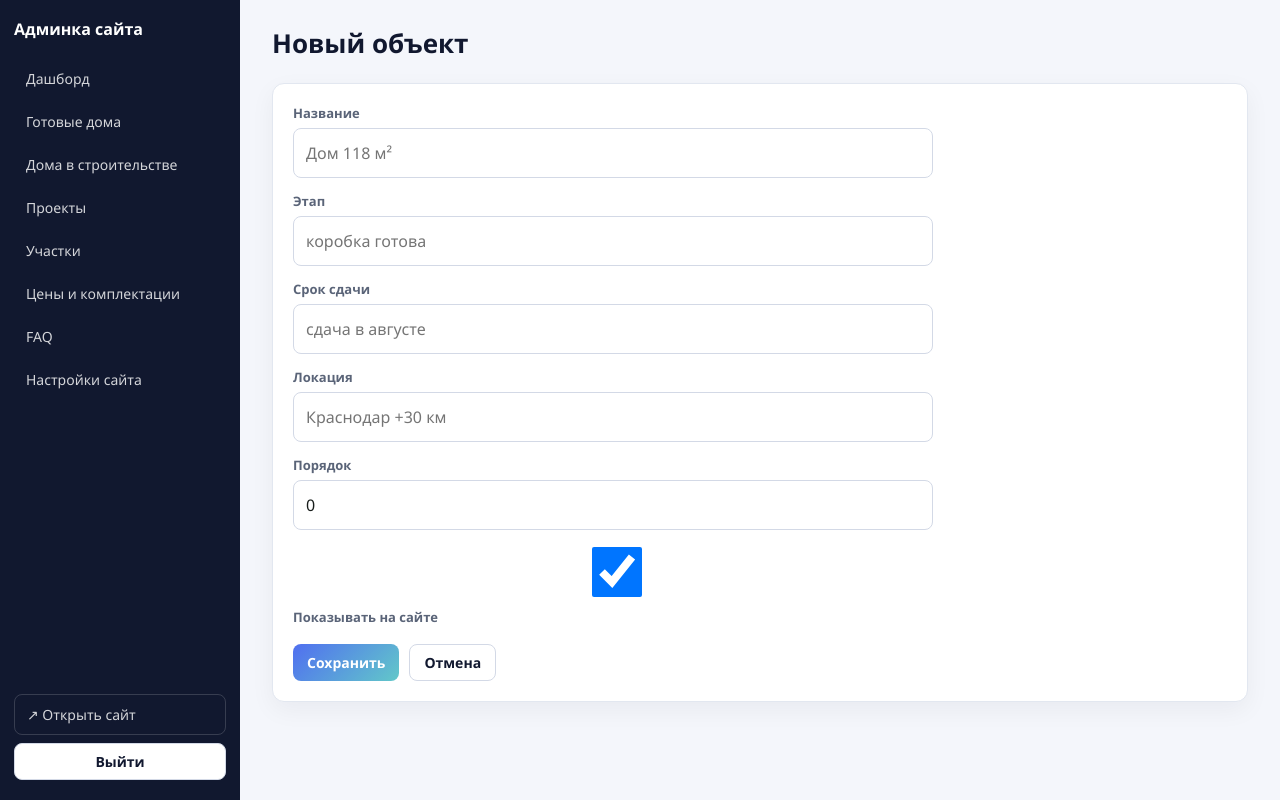
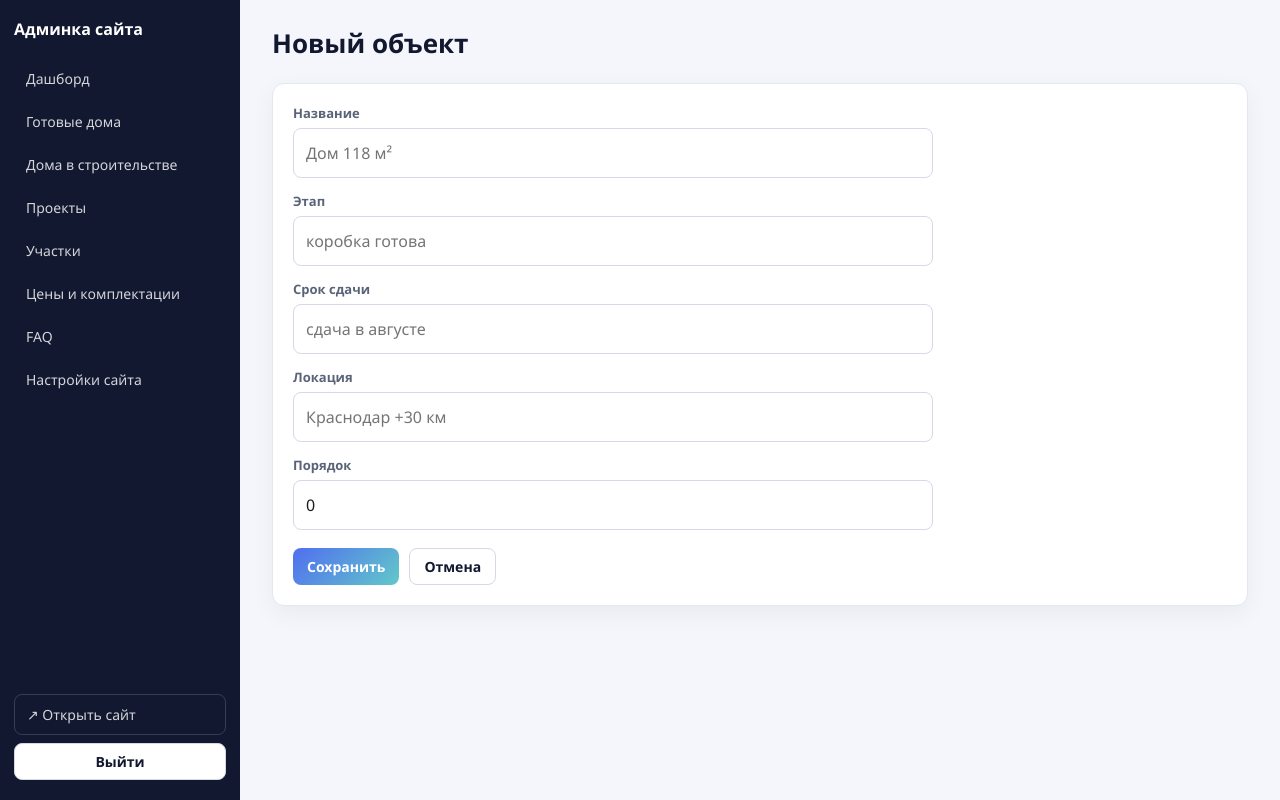
Before and after one commit to Osmanovvv/Stroitelstvo-Domov, a Next.js app: page /admin/building/new in a window 1280 px wide. Built offline with nearby package versions, Linux system fonts and the light colour scheme.

Commit message:
fix(admin): remove redundant isVisible checkbox from forms (use Hide/Show button)

```diff
--- a/app/admin/(panel)/building/BuildingForm.tsx
+++ b/app/admin/(panel)/building/BuildingForm.tsx
@@ -30,11 +30,6 @@ export default function BuildingForm({ action, item }: BuildingFormProps) {
         <label>Порядок</label>
         <input name="sortOrder" type="number" defaultValue={item?.sortOrder ?? 0} />
       </div>
-      <div className="admin-field">
-        <label>
-          <input name="isVisible" type="checkbox" defaultChecked={item?.isVisible ?? true} /> Показывать на сайте
-        </label>
-      </div>
       <div className="admin-form-actions">
         <button className="admin-btn primary" type="submit">Сохранить</button>
         <Link className="admin-btn" href="/admin/building">Отмена</Link>
--- a/app/admin/(panel)/building/actions.ts
+++ b/app/admin/(panel)/building/actions.ts
@@ -3,7 +3,7 @@
 import { redirect } from "next/navigation";
 import { revalidatePath } from "next/cache";
 import { prisma } from "@/app/lib/db";
-import { str, num, bool } from "@/app/lib/form";
+import { str, num } from "@/app/lib/form";
 
 function revalidate() {
   revalidatePath("/");
@@ -17,7 +17,6 @@ function readData(formData: FormData) {
     finish: str(formData, "finish"),
     location: str(formData, "location"),
     sortOrder: num(formData, "sortOrder"),
-    isVisible: bool(formData, "isVisible"),
   };
 }
 
--- a/app/admin/(panel)/homes/HomeForm.tsx
+++ b/app/admin/(panel)/homes/HomeForm.tsx
@@ -56,11 +56,6 @@ export default function HomeForm({ action, home }: HomeFormProps) {
         <label>Порядок</label>
         <input name="sortOrder" type="number" defaultValue={home?.sortOrder ?? 0} />
       </div>
-      <div className="admin-field">
-        <label>
-          <input name="isVisible" type="checkbox" defaultChecked={home?.isVisible ?? true} /> Показывать на сайте
-        </label>
-      </div>
       <div className="admin-form-actions">
         <button className="admin-btn primary" type="submit">Сохранить</button>
         <Link className="admin-btn" href="/admin/homes">Отмена</Link>
--- a/app/admin/(panel)/homes/actions.ts
+++ b/app/admin/(panel)/homes/actions.ts
@@ -3,7 +3,7 @@
 import { redirect } from "next/navigation";
 import { revalidatePath } from "next/cache";
 import { prisma } from "@/app/lib/db";
-import { str, num, bool } from "@/app/lib/form";
+import { str, num } from "@/app/lib/form";
 import { saveUploadedImage } from "@/app/lib/upload";
 
 function revalidate() {
@@ -27,7 +27,6 @@ async function readData(formData: FormData) {
     status: str(formData, "status"),
     image,
     sortOrder: num(formData, "sortOrder"),
-    isVisible: bool(formData, "isVisible"),
   };
 }
 
--- a/app/admin/(panel)/plots/PlotForm.tsx
+++ b/app/admin/(panel)/plots/PlotForm.tsx
@@ -30,11 +30,6 @@ export default function PlotForm({ action, plot }: PlotFormProps) {
         <label>Порядок</label>
         <input name="sortOrder" type="number" defaultValue={plot?.sortOrder ?? 0} />
       </div>
-      <div className="admin-field">
-        <label>
-          <input name="isVisible" type="checkbox" defaultChecked={plot?.isVisible ?? true} /> Показывать на сайте
-        </label>
-      </div>
       <div className="admin-form-actions">
         <button className="admin-btn primary" type="submit">Сохранить</button>
         <Link className="admin-btn" href="/admin/plots">Отмена</Link>
--- a/app/admin/(panel)/plots/actions.ts
+++ b/app/admin/(panel)/plots/actions.ts
@@ -3,7 +3,7 @@
 import { redirect } from "next/navigation";
 import { revalidatePath } from "next/cache";
 import { prisma } from "@/app/lib/db";
-import { str, num, bool } from "@/app/lib/form";
+import { str, num } from "@/app/lib/form";
 
 function revalidate() {
   revalidatePath("/");
@@ -17,7 +17,6 @@ function readData(formData: FormData) {
     utilities: str(formData, "utilities"),
     location: str(formData, "location"),
     sortOrder: num(formData, "sortOrder"),
-    isVisible: bool(formData, "isVisible"),
   };
 }
 
--- a/app/admin/(panel)/projects/ProjectForm.tsx
+++ b/app/admin/(panel)/projects/ProjectForm.tsx
@@ -52,11 +52,6 @@ export default function ProjectForm({ action, project }: ProjectFormProps) {
         <label>Порядок</label>
         <input name="sortOrder" type="number" defaultValue={project?.sortOrder ?? 0} />
       </div>
-      <div className="admin-field">
-        <label>
-          <input name="isVisible" type="checkbox" defaultChecked={project?.isVisible ?? true} /> Показывать на сайте
-        </label>
-      </div>
       <div className="admin-form-actions">
         <button className="admin-btn primary" type="submit">Сохранить</button>
         <Link className="admin-btn" href="/admin/projects">Отмена</Link>
--- a/app/admin/(panel)/projects/actions.ts
+++ b/app/admin/(panel)/projects/actions.ts
@@ -3,7 +3,7 @@
 import { redirect } from "next/navigation";
 import { revalidatePath } from "next/cache";
 import { prisma } from "@/app/lib/db";
-import { str, num, bool } from "@/app/lib/form";
+import { str, num } from "@/app/lib/form";
 import { saveUploadedImage } from "@/app/lib/upload";
 
 function revalidate() {
@@ -26,7 +26,6 @@ async function readData(formData: FormData) {
     description: str(formData, "description"),
     image,
     sortOrder: num(formData, "sortOrder"),
-    isVisible: bool(formData, "isVisible"),
   };
 }
 
```
Also changed, not shown: 1 other file (tests, documents, lock files or other folders).
